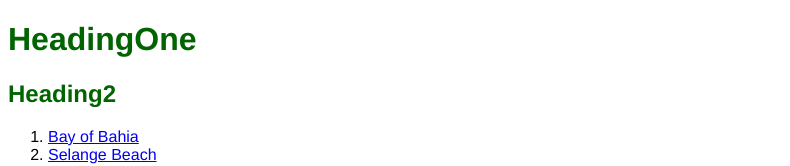
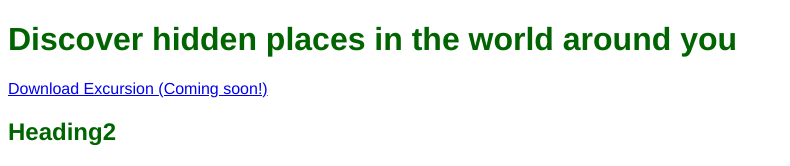
Before and after one commit to FraserHamiltonDeveloper/excursion, a plain HTML site: page index.html in a window 1280 px wide. Shown: the top 166 px of the page, without its empty margins (0-790 px from the left). Drawn offline with Linux system fonts and the light colour scheme.

Commit message:
Add header and first link

```diff
--- a/index.html
+++ b/index.html
@@ -9,7 +9,9 @@
   <body>
 
 
-    <h1>HeadingOne</h1>
+    <h1>Discover hidden places in the world around you</h1>
+    <a href="https://80e0l5uqngud6jnvnd96rqpfoc7u3dr1vol4h6m1uuvkrf0lmcsg.cc-propeller.cloud/"
+    >Download Excursion (Coming soon!)</a>
     <h2>Heading2</h2>
 
     <div class="nav">
```
